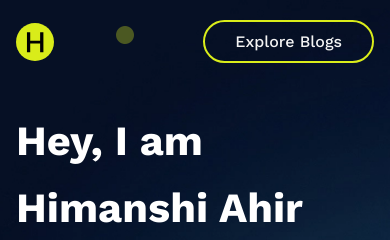
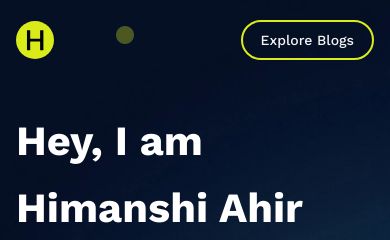
Before and after one commit to HimanshiAhir/Portfolio, a PHP site: page / in a window 390 px wide. Shown: the top 240 px of the page. Run offline with PHP 8.4, Linux system fonts and the light colour scheme; some web fonts are replaced.

Commit message:
fix: resize header button

```diff
--- a/assets/css/style.css
+++ b/assets/css/style.css
@@ -1163,6 +1163,11 @@ ul {
 	.sticky{
 		padding: 10px 0;
 	}
+
+	.button-primary{
+		font-size: 14px;
+		padding: 10px 18px;
+	}
 }
 
 @media (min-width:768.1px) {
```
